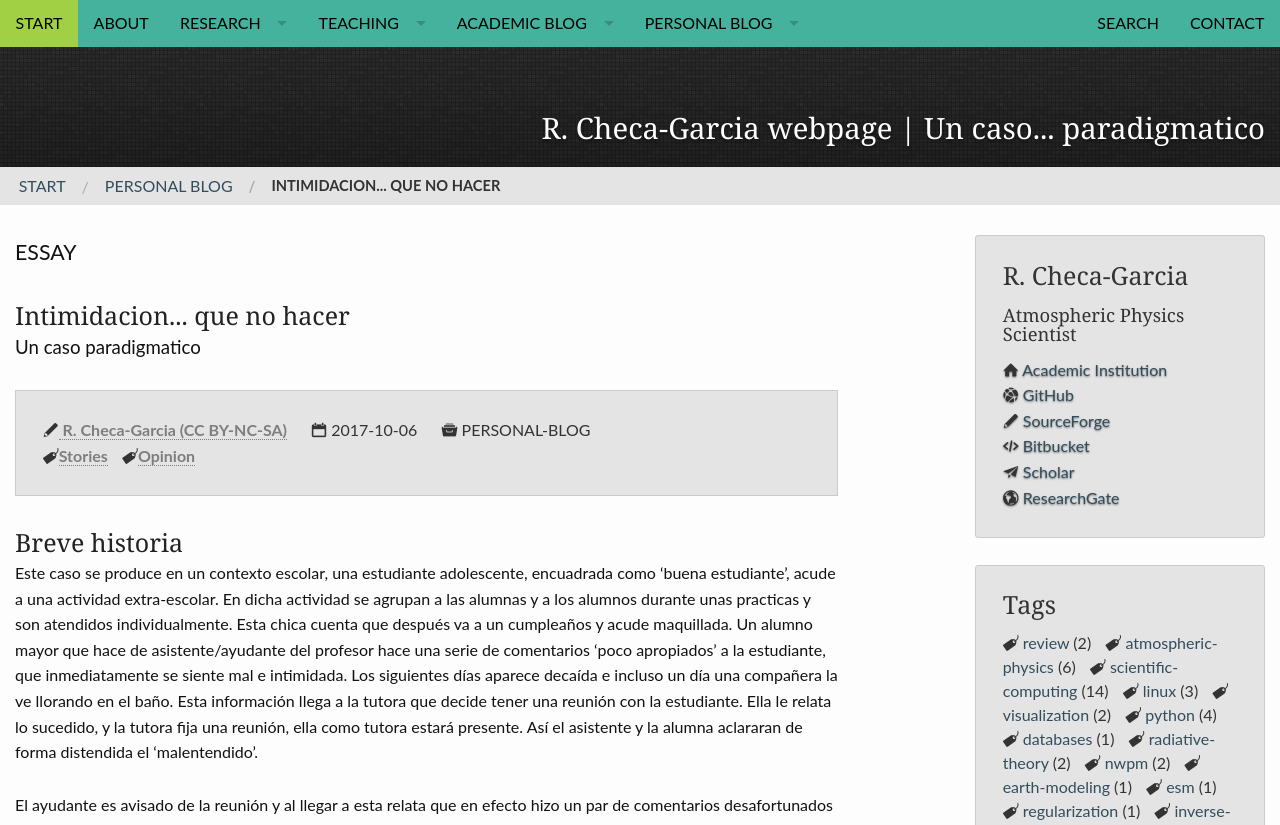
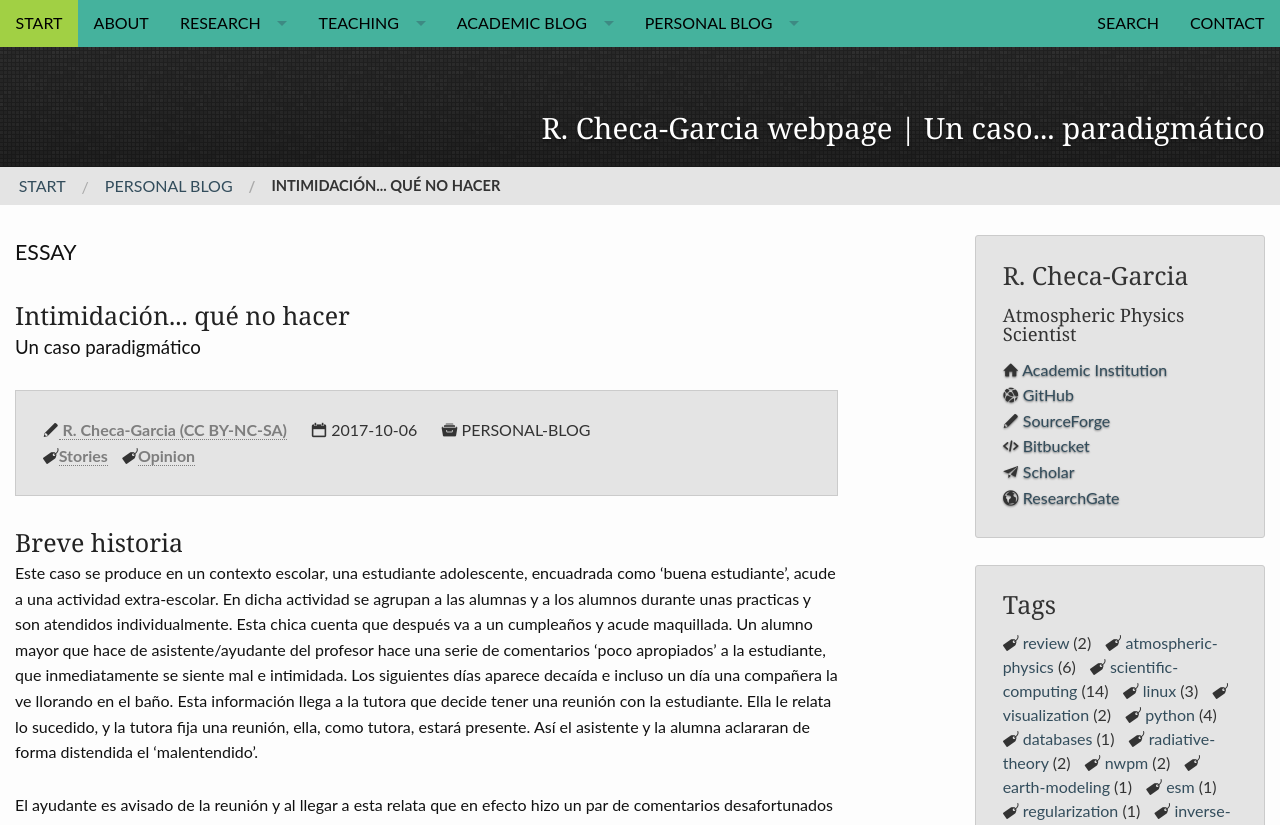
Before and after one commit to RCHG/rchg.github.io, a Jekyll site: the page built from _posts/2017-10-06-Que-no-hacer.md, in a window 1280 px wide. Shown: the top 825 px of the page. Built offline with Jekyll 4.4.1, drawn with Linux system fonts in a browser that asks for light colours; nearby versions of some CDN libraries; comment, search, counter and statistics services are not loaded.

Commit message:
Update 2017-10-06-Que-no-hacer.md

```diff
--- a/_posts/2017-10-06-Que-no-hacer.md
+++ b/_posts/2017-10-06-Que-no-hacer.md
@@ -2,8 +2,8 @@
 layout: page
 sidebar: right
 subheadline: Essay
-title:  "Intimidacion... que no hacer"
-teaser: "Un caso paradigmatico"
+title:  "Intimidación... qué no hacer"
+teaser: "Un caso paradigmático"
 breadcrumb: true
 tags:
     - Stories
@@ -11,7 +11,7 @@ tags:
 categories:
     - personal-blog
 header:
-    title: "R. Checa-Garcia webpage |  Un caso... paradigmatico"
+    title: "R. Checa-Garcia webpage |  Un caso... paradigmático"
     pattern: pattern_jquery-dark-grey-tile.png
 ---
 
@@ -22,7 +22,7 @@ a las alumnas y a los alumnos durante unas practicas y son atendidos individualm
 hace una serie de comentarios 'poco apropiados' a la estudiante, que inmediatamente se siente mal e
 intimidada. Los siguientes días aparece decaída e incluso un día una compañera la ve
 llorando en el baño. Esta información llega a la tutora que decide tener una reunión con
-la estudiante. Ella le relata lo sucedido, y la tutora fija una reunión, ella como tutora
+la estudiante. Ella le relata lo sucedido, y la tutora fija una reunión, ella, como tutora,
 estará presente. Así el asistente y la alumna aclararan de forma distendida el
 'malentendido'.
 
```
